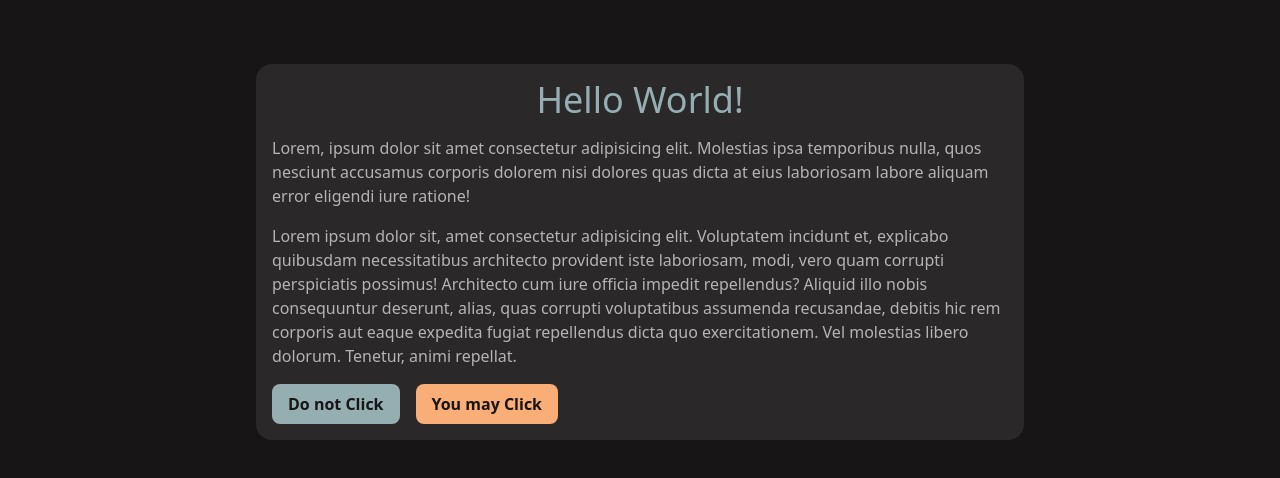
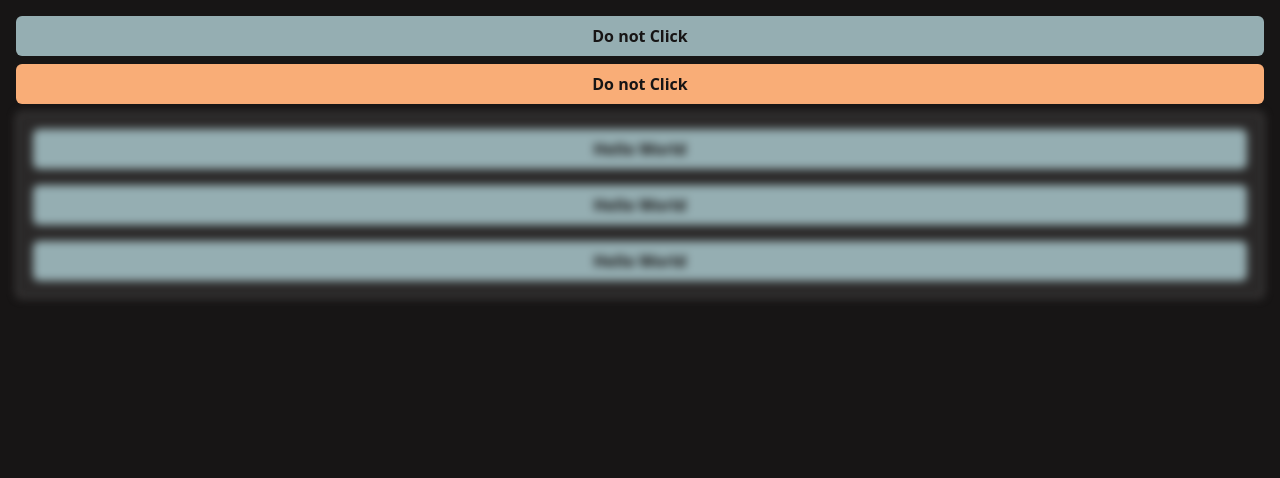
Before and after one commit to amrxt1/portfolio, a Next.js app: page / in a window 1280 px wide. Shown: the top 478 px of the page. Built offline with nearby package versions, Linux system fonts and the light colour scheme.

Commit message:
Create Basic UI components

```diff
--- a/src/app/layout.js
+++ b/src/app/layout.js
@@ -20,7 +20,7 @@ export default function RootLayout({ children }) {
     return (
         <html lang="en">
             <body
-        className={`${geistSans.variable} ${geistMono.variable} antialiased`}
+                className={`${geistSans.variable} ${geistMono.variable} min-h-screen antialiased`}
             >
                 {children}
             </body>
--- a/src/components/home/Demo.jsx
+++ b/src/components/home/Demo.jsx
@@ -1,26 +1,46 @@
 import React from "react";
+import Button from "@/components/ui/Button";
+import Card from "@/components/ui/Card";
 
 const Demo = () => {
+    if (true) {
+        return (
+            <div className="mx-4 mt-4 grid gap-2">
+                <Button primary>Do not Click</Button>
+                <Button accent>Do not Click</Button>
+                <Card className="grid gap-4 blur-xs hover:blur-none">
+                    <Button primary>Hello World</Button>
+                    <Button primary>Hello World</Button>
+                    <Button primary>Hello World</Button>
+                </Card>
+            </div>
+        );
+    }
     return (
         <div className="mx-auto w-full px-4 pt-16 md:px-64">
             <div className="bg-surface rounded-2xl p-4">
-        <h1 className="text-primary pb-4 text-center text-4xl">Hello World!</h1>
+                <h1 className="text-primary pb-4 text-center text-4xl font-bold">
+                    Hello World!
+                </h1>
                 <section className="space-y-4">
                     <p>
-            Lorem, ipsum dolor sit amet consectetur adipisicing elit. Molestias
-            ipsa temporibus nulla, quos nesciunt accusamus corporis dolorem nisi
-            dolores quas dicta at eius laboriosam labore aliquam error eligendi
-            iure ratione!{" "}
+                        Lorem, ipsum dolor sit amet consectetur adipisicing
+                        elit. Molestias ipsa temporibus nulla, quos nesciunt
+                        accusamus corporis dolorem nisi dolores quas dicta at
+                        eius laboriosam labore aliquam error eligendi iure
+                        ratione!{" "}
                     </p>
                     <p>
-            Lorem ipsum dolor sit, amet consectetur adipisicing elit. Voluptatem
-            incidunt et, explicabo quibusdam necessitatibus architecto provident
-            iste laboriosam, modi, vero quam corrupti perspiciatis possimus!
-            Architecto cum iure officia impedit repellendus? Aliquid illo nobis
-            consequuntur deserunt, alias, quas corrupti voluptatibus assumenda
-            recusandae, debitis hic rem corporis aut eaque expedita fugiat
-            repellendus dicta quo exercitationem. Vel molestias libero dolorum.
-            Tenetur, animi repellat.
+                        Lorem ipsum dolor sit, amet consectetur adipisicing
+                        elit. Voluptatem incidunt et, explicabo quibusdam
+                        necessitatibus architecto provident iste laboriosam,
+                        modi, vero quam corrupti perspiciatis possimus!
+                        Architecto cum iure officia impedit repellendus? Aliquid
+                        illo nobis consequuntur deserunt, alias, quas corrupti
+                        voluptatibus assumenda recusandae, debitis hic rem
+                        corporis aut eaque expedita fugiat repellendus dicta quo
+                        exercitationem. Vel molestias libero dolorum. Tenetur,
+                        animi repellat.
                     </p>
                 </section>
                 <div className="flex gap-4">
--- /dev/null
+++ b/src/components/ui/Button.jsx
@@ -0,0 +1,16 @@
+const Button = ({
+    children,
+    primary = false,
+    accent = false,
+    className = "",
+}) => {
+    return (
+        <button
+            className={`${primary ? "bg-primary" : ""} ${accent ? "bg-accent" : ""} text-background rounded-md px-4 py-2 font-bold ${className}`}
+        >
+            {children}
+        </button>
+    );
+};
+
+export default Button;
--- /dev/null
+++ b/src/components/ui/Card.jsx
@@ -0,0 +1,11 @@
+const Card = ({ children, className = "" }) => {
+    return (
+        <div
+            className={`${className} bg-surface border-text/50 w-full rounded-md border p-4`}
+        >
+            {children}
+        </div>
+    );
+};
+
+export default Card;
```
Lines whose indentation alone changed are shown as unchanged.
